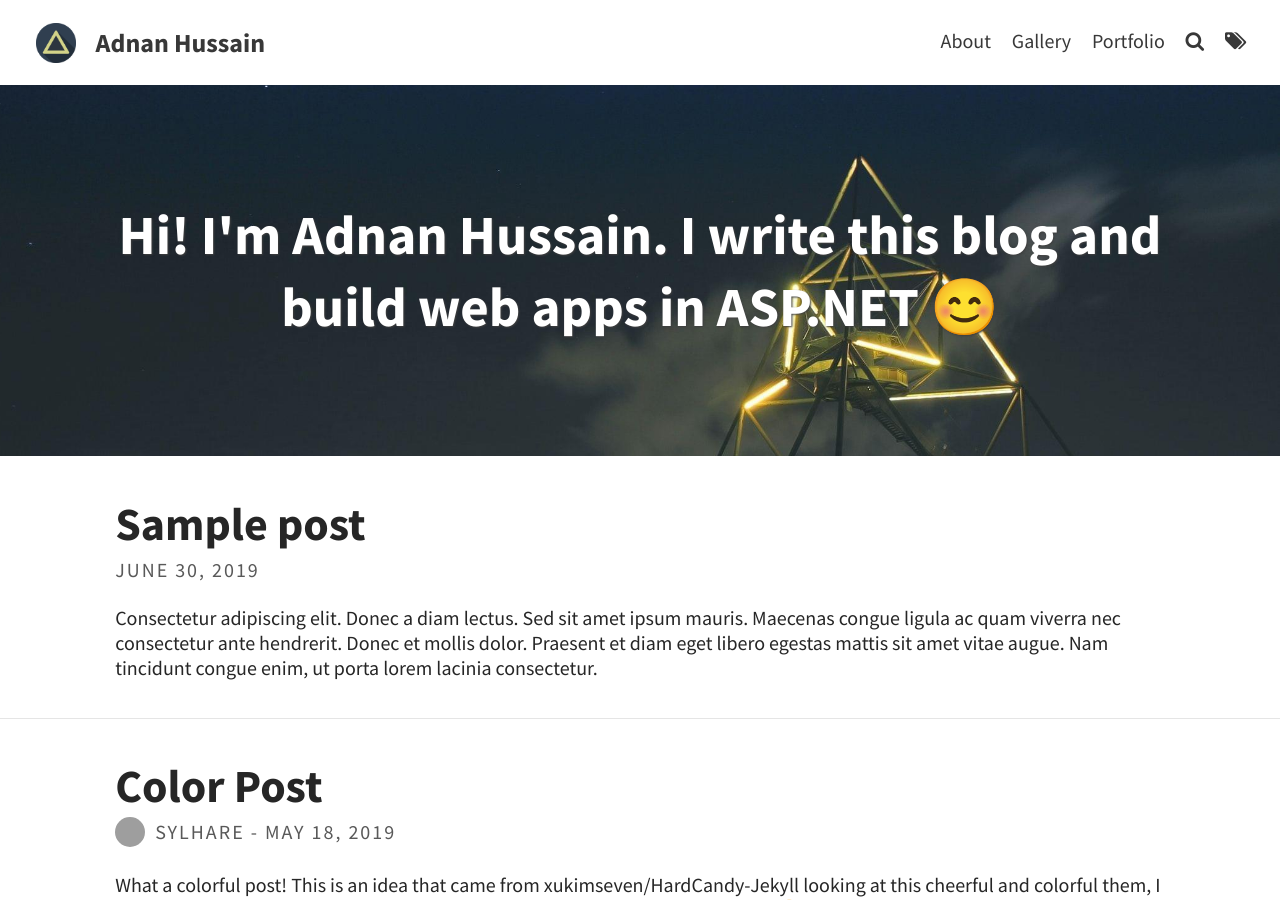
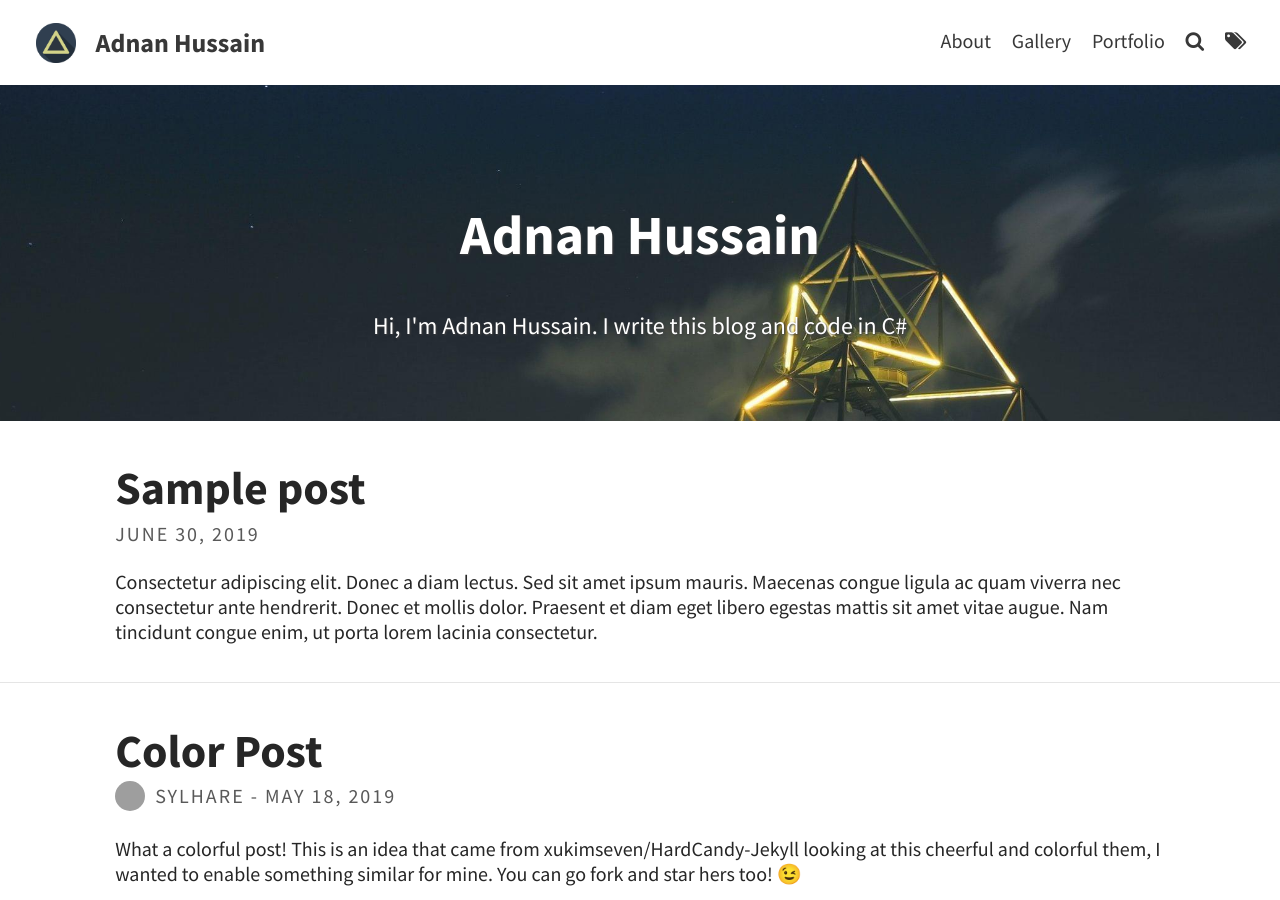
Before and after one commit to axhussain/axhussain.github.io, a Jekyll site: the page built from index.html, in a window 1280 px wide and 900 px high. Built offline with Jekyll 4.4.1, drawn with Linux system fonts in a browser that asks for light colours; the list of posts is cut into pages by our own code; grey boxes are pictures that could not be loaded.

Commit message:
Add byline to home page

```diff
--- a/_config.yml
+++ b/_config.yml
@@ -9,7 +9,8 @@ avatar: assets/img/triangle.png                         # Empty for no avatar in
 favicon: assets/favicon.ico                             # Icon displayed in the tab
 
 # Header and footer text
-header_text: Hi! I'm Adnan Hussain. I write this blog and build web apps in ASP.NET 😊
+header_text: Adnan Hussain
+header_byline: Hi, I'm Adnan Hussain. I write this blog and code in C#
 header_feature_image: assets/img/pexels/triangular.jpeg
 footer_text: >
   Powered by <a href="https://jekyllrb.com/">Jekyll</a> with <a href="https://github.com/sylhare/Type-on-Strap">Type on Strap</a>
--- a/_layouts/home.html
+++ b/_layouts/home.html
@@ -7,6 +7,7 @@ layout: default
     <div id="main" class="call-out"
          style="background-image: url('{{ site.header_feature_image | relative_url }}')">
         <h1> {{ site.header_text | default: "Change <code>header_text</code> in <code>_config.yml</code>"}} </h1>
+		<p> {{ site.header_byline }} </p>
     </div>
 
     {% include blog.html %}
```
